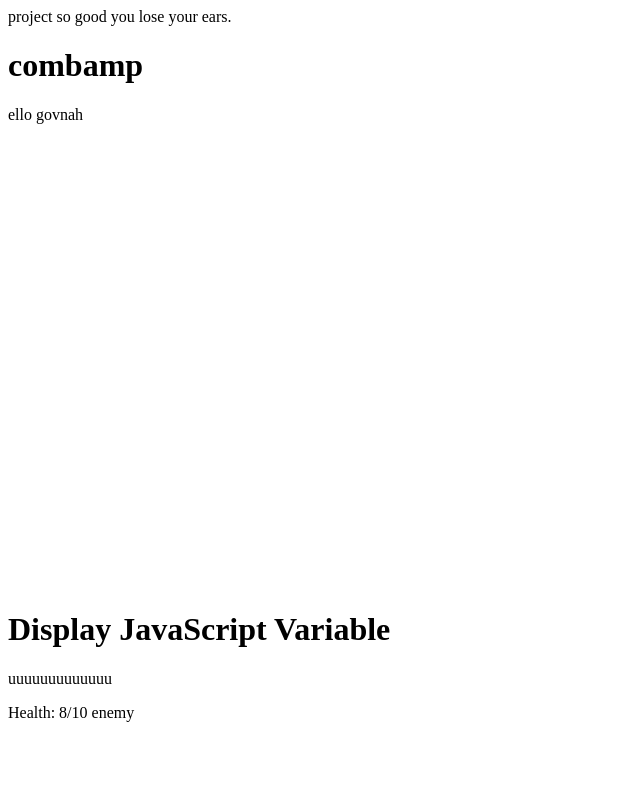
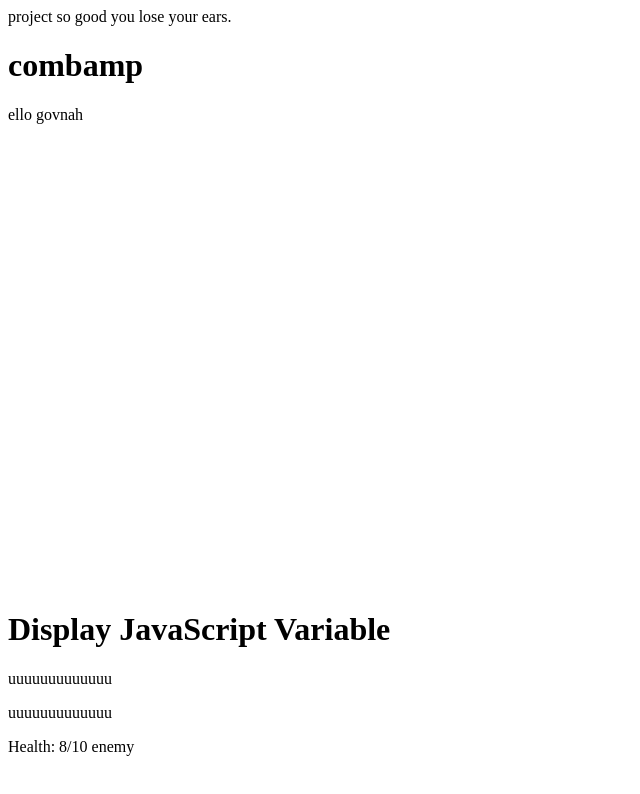
Before and after one commit to DiaDoesDastard/DiaDoesDastard.github.io, a plain HTML site: page index.html in a window 1280 px wide. Shown: the whole page, without its empty margins (0-640 px from the left). Drawn offline with Linux system fonts and the light colour scheme.

Commit message:
testestest

```diff
--- a/index.html
+++ b/index.html
@@ -16,7 +16,7 @@ project so good you lose your ears.<!DOCTYPE html>
                 currentHealth: 8,
                 maxHealth: 10
         };
-
+        document.write("<p>" + "uuuuuuuuuuuuu" + "</p>");
          // Call the function from the external JavaScript file
         var result = DisplayObject(gameObject);
         // Display the result in HTML
```
